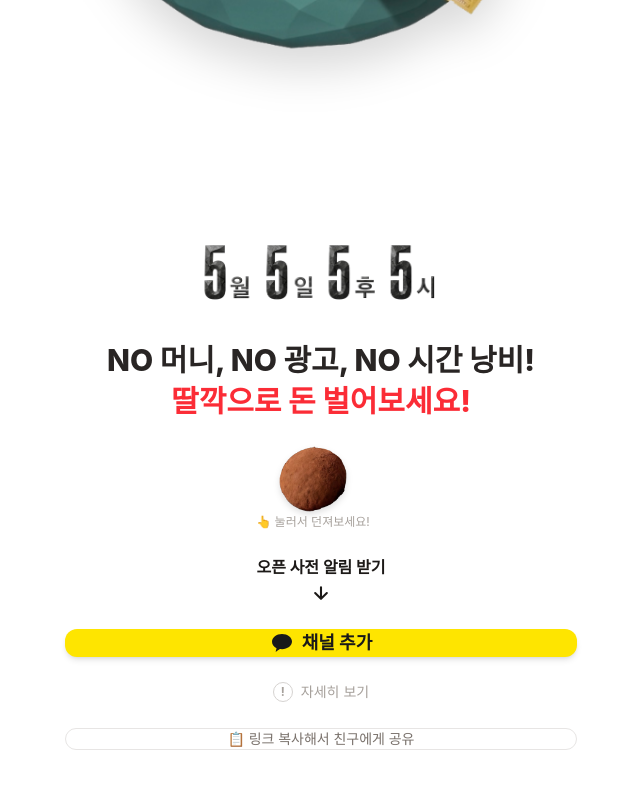
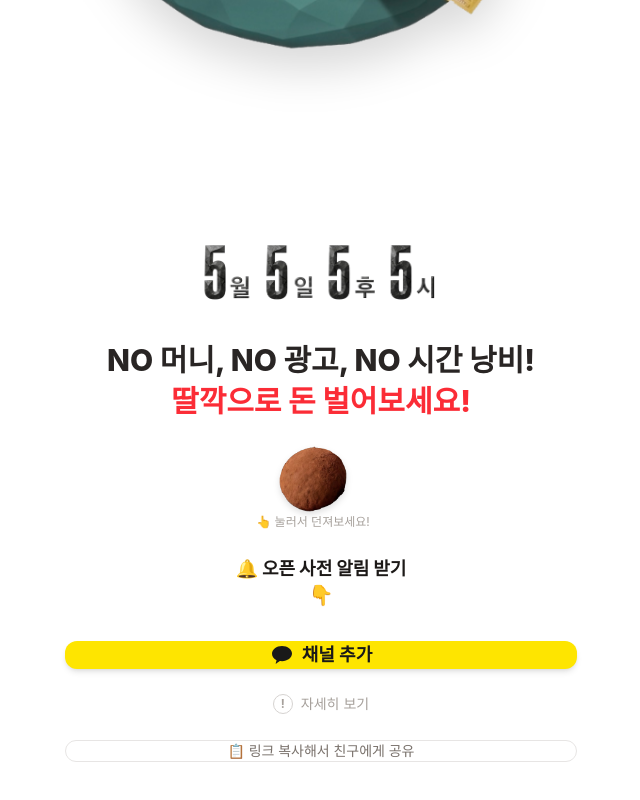
Before and after one commit to burst-bak/burst-landing, a Next.js app: page / in a window 1280 px wide. Shown: the part 767-1567 px from the top of the page, without its empty margins (319-959 px from the left). Built offline with nearby package versions, Linux system fonts and the light colour scheme.

Commit message:
style: 알림 안내 종 이모지 + 글씨 키움 + 바운스 화살표

```diff
--- a/src/app/page.tsx
+++ b/src/app/page.tsx
@@ -439,12 +439,10 @@ export default function LandingPage() {
 
         {/* ── 사전 알림 안내 ── */}
         <div className="flex flex-col items-center gap-1 mt-2">
-          <p className="text-sm sm:text-base font-bold text-[#1C1917]">
-            오픈 사전 알림 받기
+          <p className="text-base sm:text-lg font-extrabold text-[#1C1917]">
+            🔔 오픈 사전 알림 받기
           </p>
-          <svg width="20" height="20" viewBox="0 0 24 24" fill="none" stroke="#1C1917" strokeWidth="2.5" strokeLinecap="round" strokeLinejoin="round">
-            <path d="M12 5v14M5 12l7 7 7-7" />
-          </svg>
+          <span className="text-xl animate-bounce">👇</span>
         </div>
 
         {/* ── 카카오 채널 추가 버튼 (링크 방식) ── */}
```
